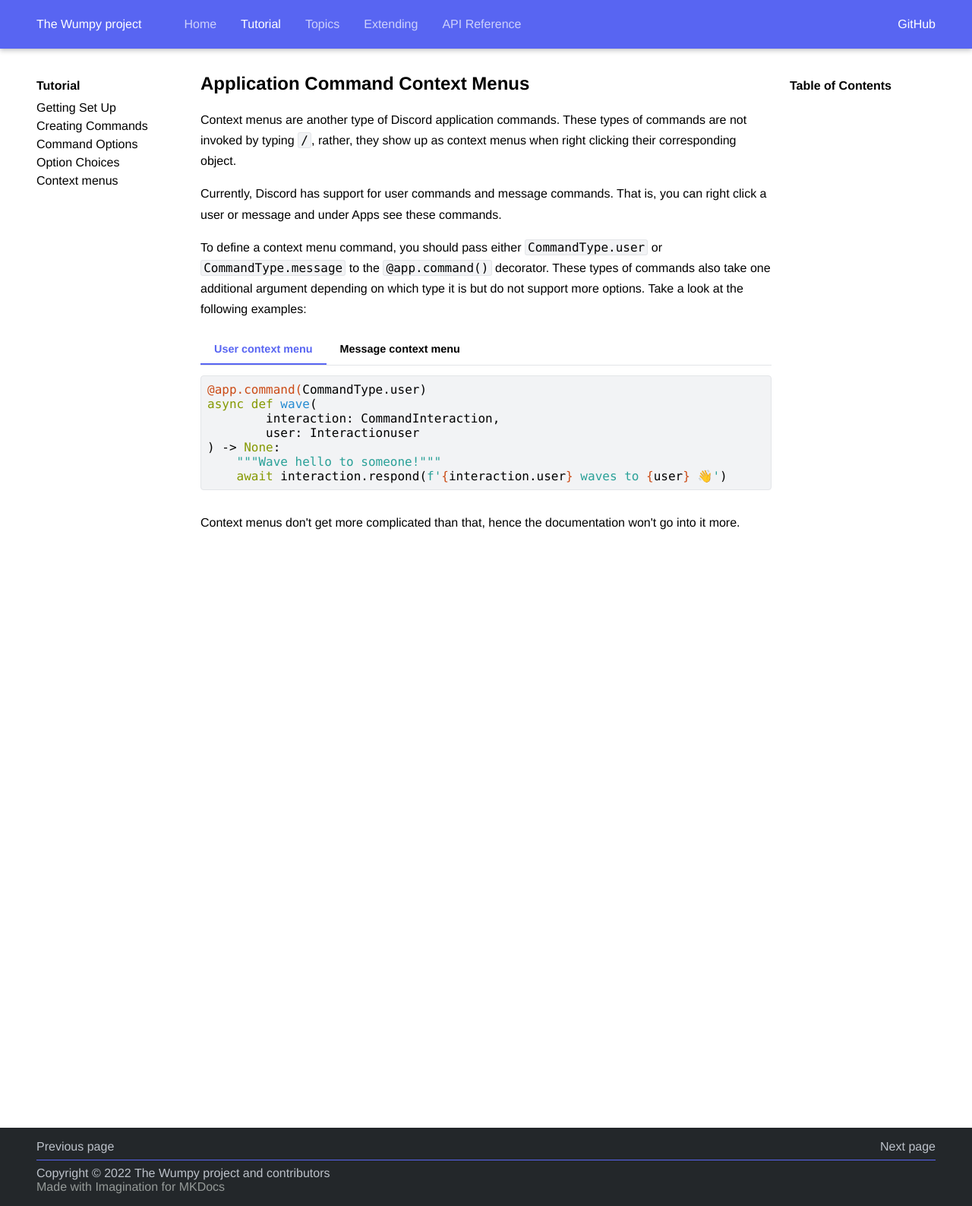
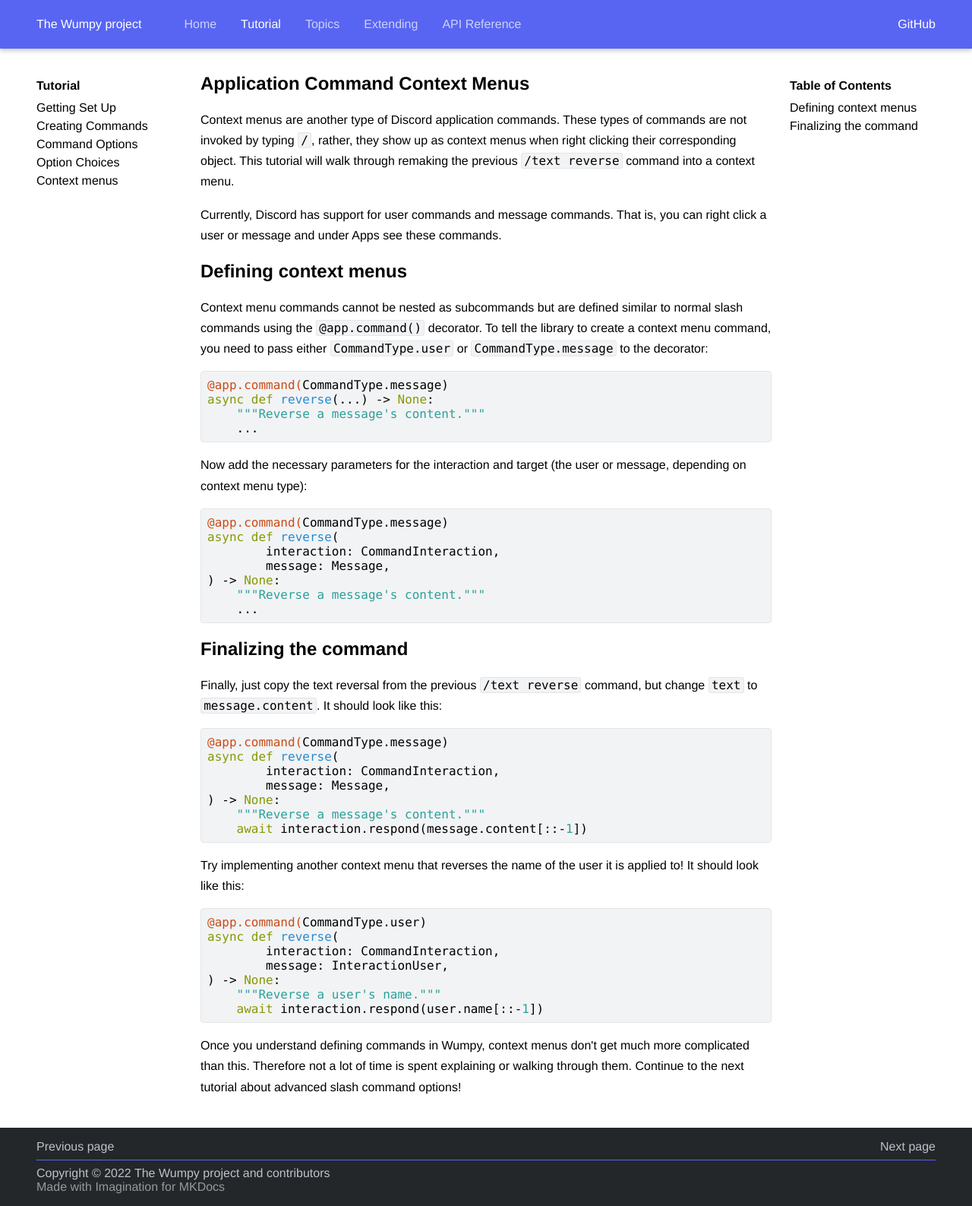
Before and after one commit to wumpyproject/docs, an MkDocs documentation site: the page built from docs/tutorial/context-menus.md, in a window 1280 px wide. Shown: the whole page at 76% size. Built offline with MkDocs 1.6.1, drawn with Linux system fonts in a browser that asks for light colours.

Commit message:
Shorten and rework context menu tutorial

````diff
--- a/docs/tutorial/context-menus.md
+++ b/docs/tutorial/context-menus.md
@@ -2,41 +2,68 @@
 
 Context menus are another type of Discord application commands. These types of
 commands are not invoked by typing `/`, rather, they show up as context menus
-when right clicking their corresponding object.
+when right clicking their corresponding object. This tutorial will walk through
+remaking the previous `/text reverse` command into a context menu.
 
 Currently, Discord has support for user commands and message commands. That
 is, you can right click a user or message and under Apps see these commands.
 
-To define a context menu command, you should pass either `CommandType.user`
-or `CommandType.message` to the `@app.command()` decorator. These types of
-commands also take one additional argument depending on which type it is but
-do not support more options. Take a look at the following examples:
+## Defining context menus
 
-=== "User context menu"
+Context menu commands cannot be nested as subcommands but are defined similar
+to normal slash commands using the `@app.command()` decorator. To tell the
+library to create a context menu command, you need to pass either
+`CommandType.user` or `CommandType.message` to the decorator:
 
-    ```python
-    @app.command(CommandType.user)
-    async def wave(
-            interaction: CommandInteraction,
-            user: Interactionuser
-    ) -> None:
-        """Wave hello to someone!"""
-        await interaction.respond(f'{interaction.user} waves to {user} 👋')
-    ```
+```python
+@app.command(CommandType.message)
+async def reverse(...) -> None:
+    """Reverse a message's content."""
+    ...
+```
 
-=== "Message context menu"
+Now add the necessary parameters for the interaction and target (the user
+or message, depending on context menu type):
 
-    ```python
-    @app.command(CommandType.message)
-    async def reverse(
-            interaction: CommandInteraction,
-            message: Message,
-    ) -> None:
-        """Reverse a message's content."""
-        # This is a neat indexing trick - by passing a step of -1 the
-        # string gets reversed.
-        await interaction.respond(message.content[::-1])
-    ```
+```python
+@app.command(CommandType.message)
+async def reverse(
+        interaction: CommandInteraction,
+        message: Message,
+) -> None:
+    """Reverse a message's content."""
+    ...
+```
 
-Context menus don't get more complicated than that, hence the documentation
-won't go into it more.
+## Finalizing the command
+
+Finally, just copy the text reversal from the previous `/text reverse` command,
+but change `text` to `message.content`. It should look like this:
+
+```python
+@app.command(CommandType.message)
+async def reverse(
+        interaction: CommandInteraction,
+        message: Message,
+) -> None:
+    """Reverse a message's content."""
+    await interaction.respond(message.content[::-1])
+```
+
+Try implementing another context menu that reverses the name of the user it is
+applied to! It should look like this:
+
+```python
+@app.command(CommandType.user)
+async def reverse(
+        interaction: CommandInteraction,
+        message: InteractionUser,
+) -> None:
+    """Reverse a user's name."""
+    await interaction.respond(user.name[::-1])
+```
+
+Once you understand defining commands in Wumpy, context menus don't get much
+more complicated than this. Therefore not a lot of time is spent explaining or
+walking through them. Continue to the next tutorial about advanced slash
+command options!
````
